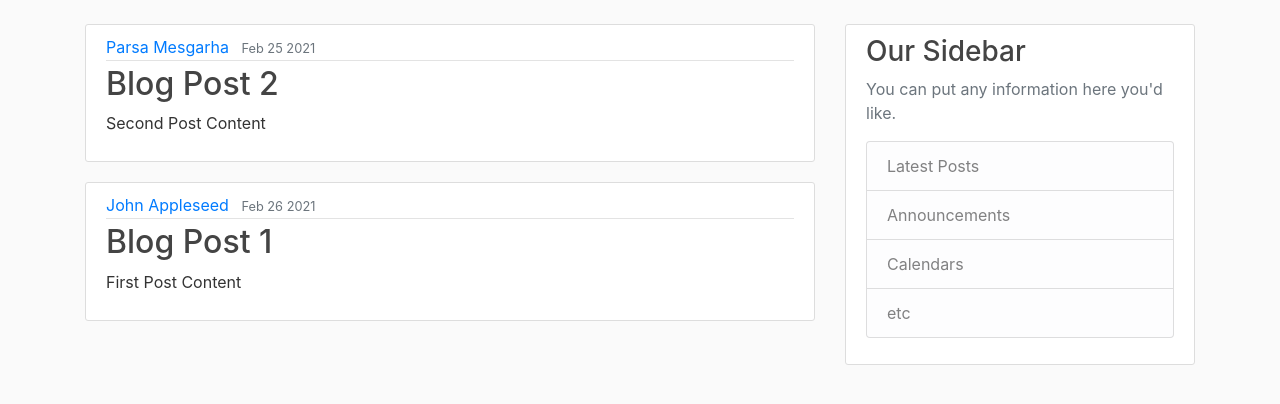
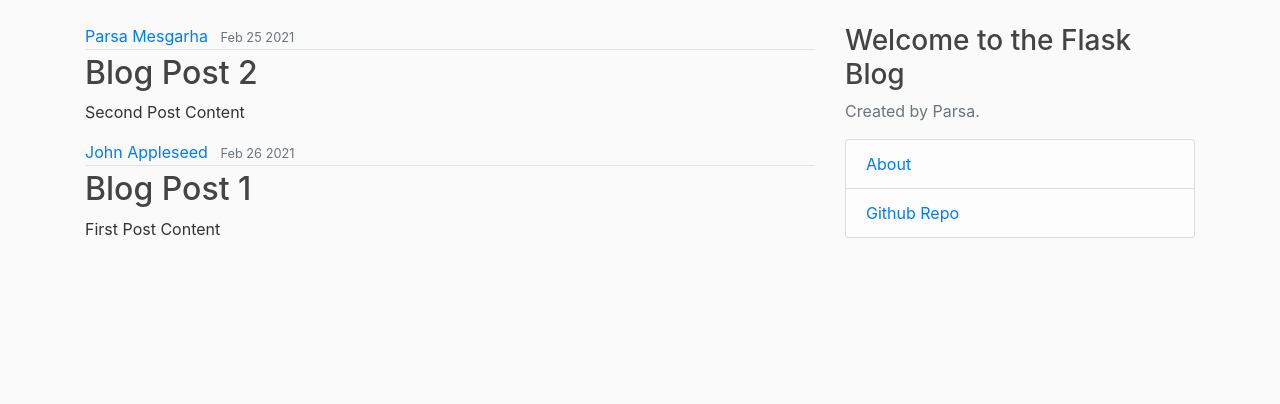
Before and after one commit to pzrsa/flask_blog, a Flask app: page / in a window 1280 px wide. Shown: the part 56-460 px from the top of the page. Run offline with Flask 2, Linux system fonts and the light colour scheme; some libraries are stand-ins or nearby versions.

Commit message:
Removed the content section on right side and added in new content with style

```diff
--- a/flaskblog/static/style.css
+++ b/flaskblog/static/style.css
@@ -24,13 +24,13 @@ h1, h2, h3, h4, h5, h6 {
     font-weight: 500;
 }
 
-.content-section {
+/* .content-section {
     background: #ffffff;
     padding: 10px 20px;
     border: 1px solid #dddddd;
     border-radius: 3px;
     margin-bottom: 20px;
-}
+} */
 
 .article-title {
     color: #444444;
--- a/flaskblog/templates/layout.html
+++ b/flaskblog/templates/layout.html
@@ -10,9 +10,9 @@
         integrity="sha384-Gn5384xqQ1aoWXA+058RXPxPg6fy4IWvTNh0E263XmFcJlSAwiGgFAW/dAiS6JXm" crossorigin="anonymous">
     <link rel="stylesheet" type="text/css" href="{{ url_for('static', filename='style.css')}}">
     {% if title %}
-    <title>The Flask Blog - {{ title }}</title>
+    <title>Flask Blog - {{ title }}</title>
     {% else %}
-    <title>The Flask Blog</title>
+    <title>Flask Blog</title>
     {% endif %}
 </head>
 
@@ -59,16 +59,13 @@
                 {% block content %}{% endblock %}
             </div>
             <div class="col-md-4">
-                <div class="content-section">
-                    <h3>Our Sidebar</h3>
-                    <p class='text-muted'>You can put any information here you'd like.
+                <div>
+                    <h3>Welcome to the Flask Blog</h3>
+                    <p class='text-muted'>Created by Parsa.</p>
                     <ul class="list-group">
-                        <li class="list-group-item list-group-item-light">Latest Posts</li>
-                        <li class="list-group-item list-group-item-light">Announcements</li>
-                        <li class="list-group-item list-group-item-light">Calendars</li>
-                        <li class="list-group-item list-group-item-light">etc</li>
+                        <li class="list-group-item list-group-item-light"><a href="#">About</a></li>
+                        <li class="list-group-item list-group-item-light"><a href="https://github.com/pzrsa/flask_blog" target="_blank">Github Repo</a></li>
                     </ul>
-                    </p>
                 </div>
             </div>
         </div>
```
